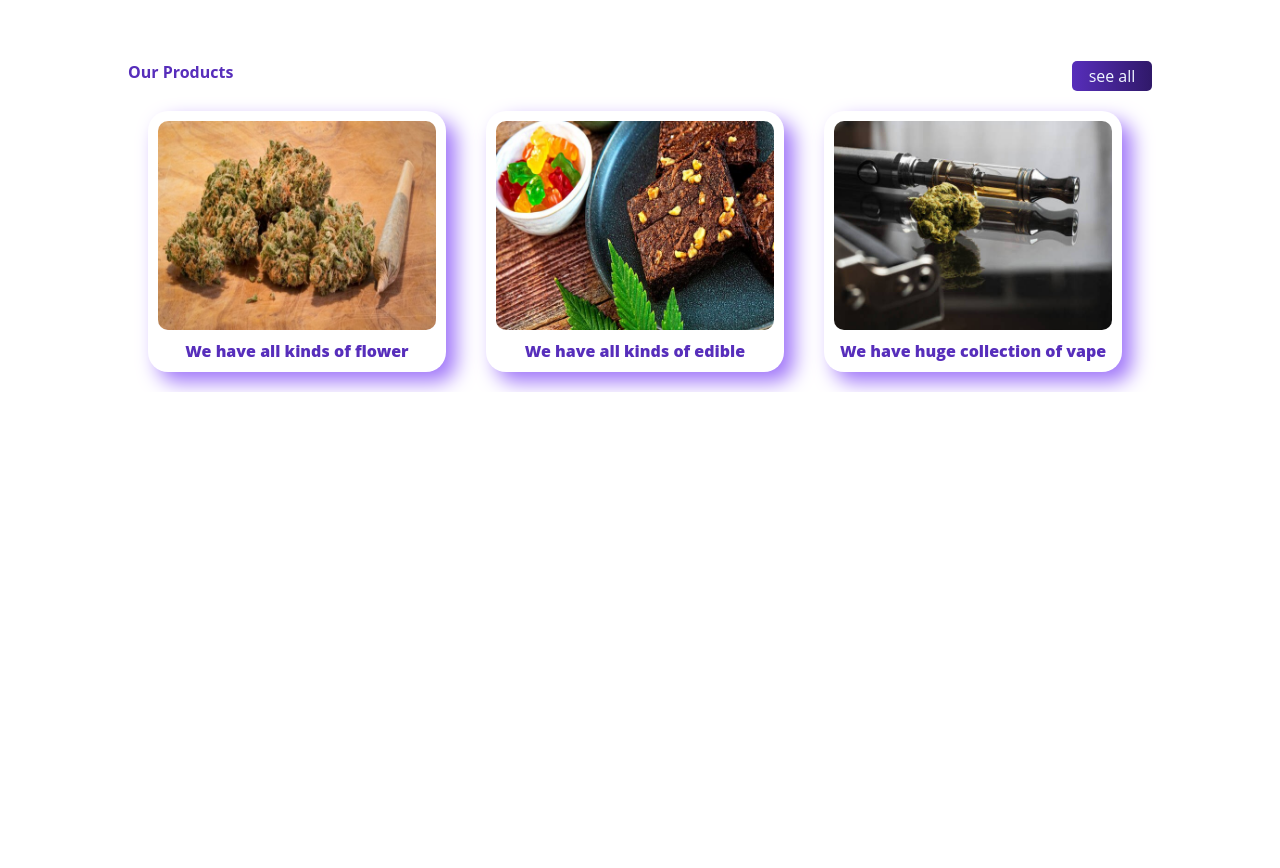
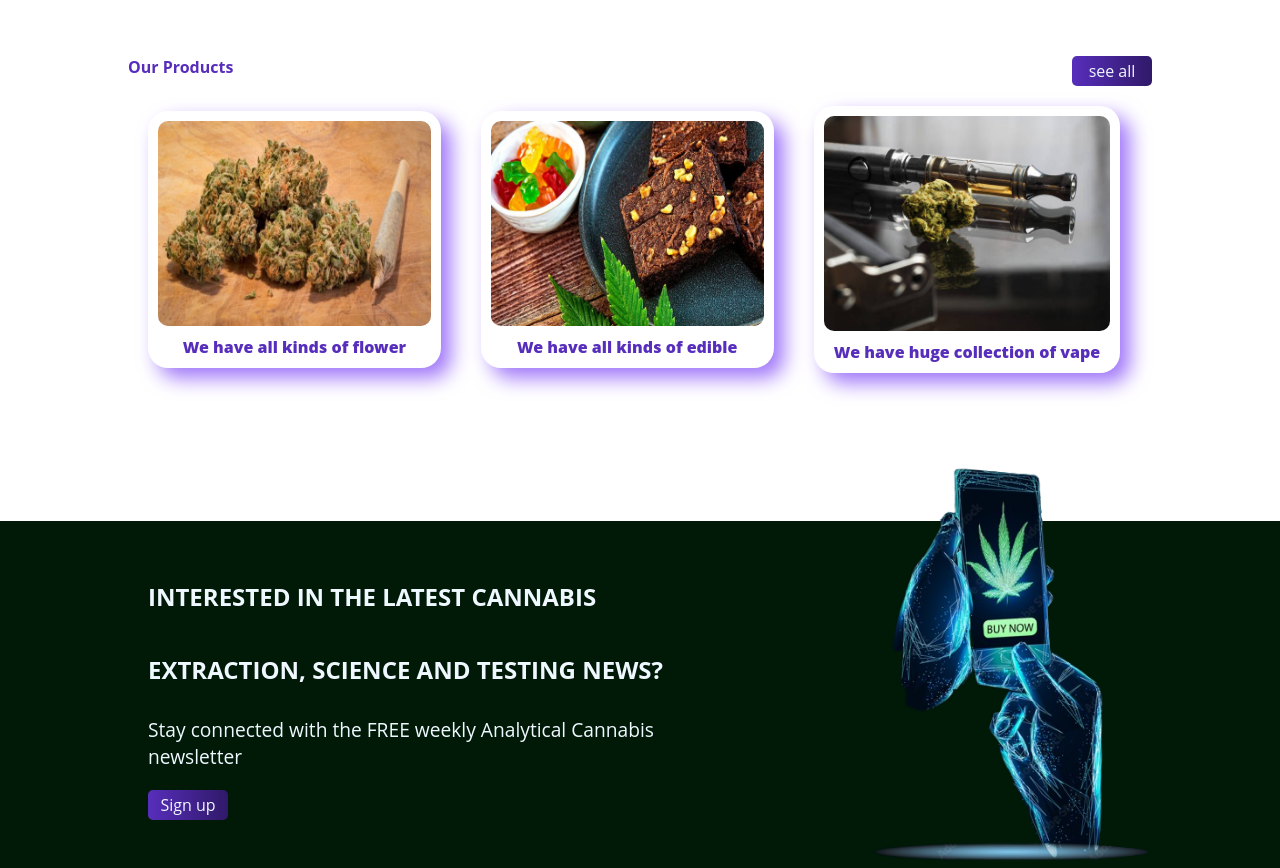
Before and after one commit to mamun-opu/cannamerce, a plain HTML site: page index.html in a window 1280 px wide. Shown: the part 1702-2570 px from the top of the page. Before the commit the page ends 2094 px from the top, so only its background shows below. Drawn offline with Linux system fonts and the light colour scheme; a web font is replaced by a local one.

Commit message:
newsletter

```diff
--- a/index.html
+++ b/index.html
@@ -67,10 +67,11 @@
     </div>
   </main>
   <!------------------------------ Main Section End------------------------>
+  <!------------------------------ Display products Section start------------------------>
   <section class="shop container">
     <div class="shop-nav">
       <h4>Our Products</h4>
-      <button><a href="#">see all</a></button>
+      <button class="button"><a href="#">see all</a></button>
     </div>
     <div class="products">
       <div class="first-row">
@@ -89,10 +90,25 @@
           <p>We have huge collection of vape</p>
         </div>
       </div>
-
-
     </div>
   </section>
+  <!------------------------------ Display products Section end------------------------>
+  <section class="news-letter">
+    <div class="newsletter-info container">
+      <div class="canabis-info">
+        <h4>INTERESTED IN THE LATEST CANNABIS</h4>
+        <h4>EXTRACTION, SCIENCE AND TESTING NEWS?</h4>
+        <p>Stay connected with the FREE weekly Analytical Cannabis newsletter</p>
+        <button class="button"><a href="#">Sign up</a></button>
+      </div>
+      <div class="canabis-img">
+        <img src="./img/newsletter.png" alt="phone with notification">
+      </div>
+    </div>
+  </section>
+  <footer>
+
+  </footer>
 </body>
 
 </html>
--- a/style/style.css
+++ b/style/style.css
@@ -72,11 +72,10 @@ header{
     display: flex;
     flex-direction: column;
     align-items: center;
-    margin: 25px 0;
+    margin: 20px 0;
     text-align: center;
 }
 .card-img{
-    max-width: 100%;
     border-radius: 20px;
 }
 .card-img img{
@@ -152,6 +151,50 @@ header{
     color: #572ebb;
 }
 
+.news-letter{
+    margin-top: 10%;
+    background-color: #011a08;
+    width: 100%;
+}
+.newsletter-info{
+    display: flex;
+}
+
+.canabis-info{
+    color: aliceblue;
+    padding: 20px;
+}
+.canabis-info h4{
+    /* font-size: xx-large; */
+    font-size: larger;
+    margin-top: 15px;
+}
+.canabis-info p{
+    margin-top: 10px;
+    font-size: larger;
+}
+.canabis-info button{
+    margin: 10px 0;
+    width: 80px;
+    height: 30px;
+    background: linear-gradient(to left, #301969, #572ebb);
+    border-radius: 5px;
+    color: aliceblue;
+    border: none;
+    transition: 0.3s;
+}
+
+.news-letter button a{
+    color: aliceblue;
+    text-decoration: none;
+}
+.news-letter button:hover{
+    transform: scale(1.05);
+}
+
+.canabis-img img{
+    display: none;
+}
 
 
 
@@ -204,7 +247,25 @@ header{
         flex-direction: row;
     }
     .first-row{
-        max-width: 66%;
+        max-width: 65%;
+    }
+    .canabis-img img{
+        display: block;
+        max-width: 100%;
+        margin-top: -70px;
+    }
+    .canabis-info h4{
+        font-size: x-large;
+        margin: 20px 0;
+    }
+    .canabis-info{
+        display: flex;
+        flex-direction: column;
+        align-content: center;
+        justify-content: center;
+    }
+    .canabis-info button{
+        margin-top: 20px;
     }
 
 }
```
Also changed, not shown: img/newsletter.png (added).
